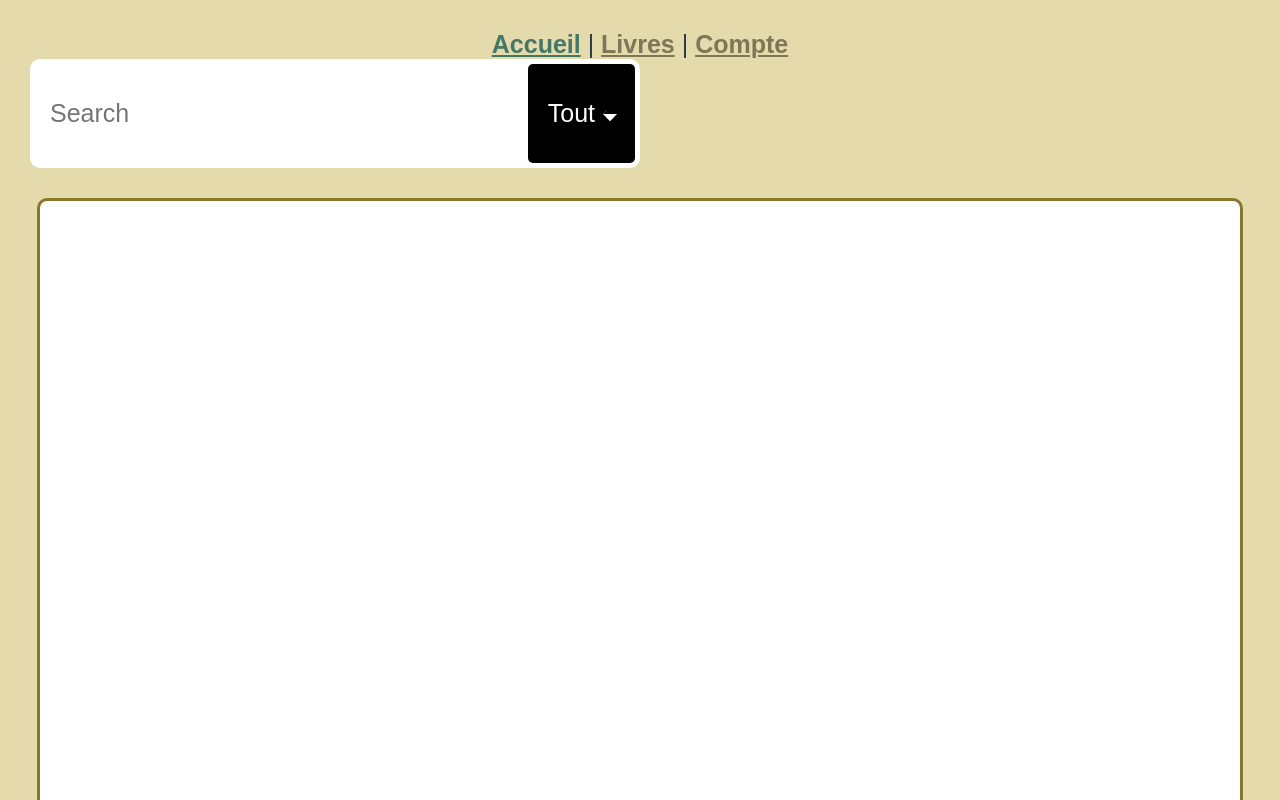
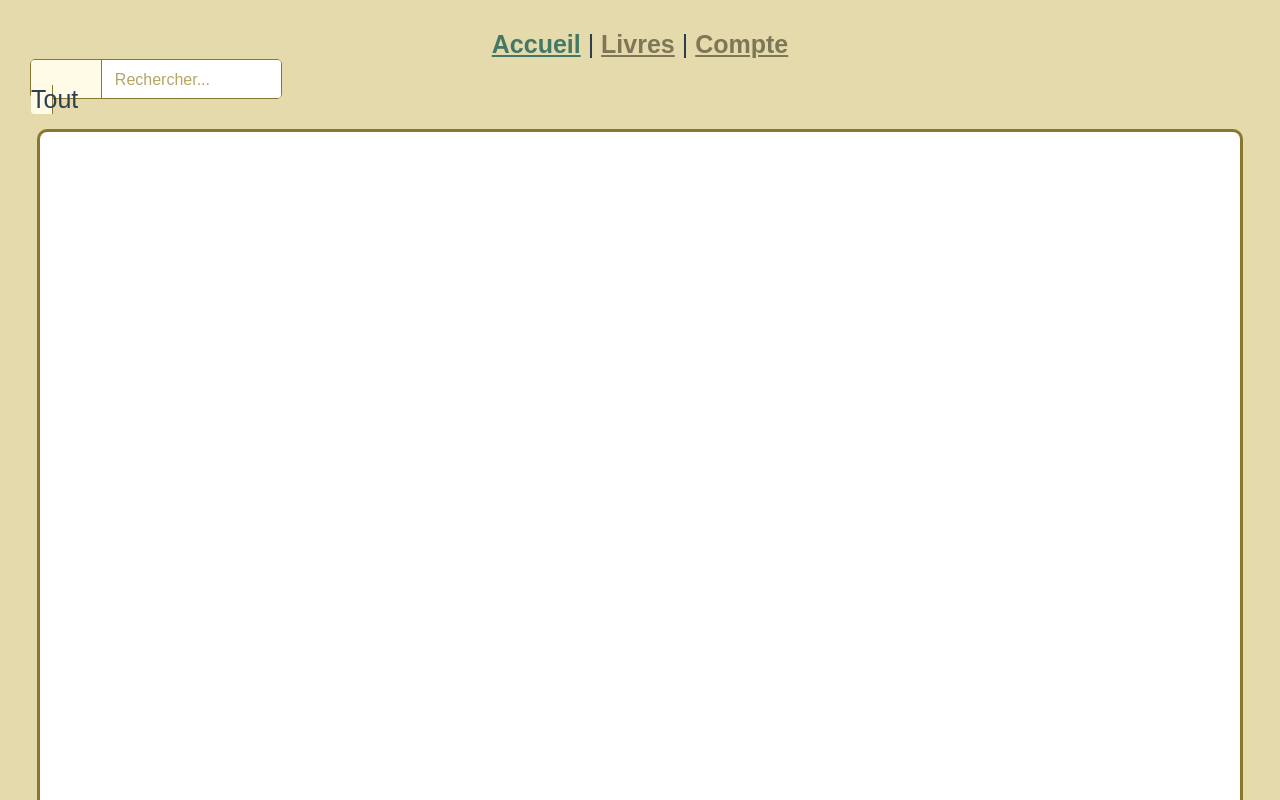
Before and after one commit to ethanschafstall/P_Web_295, a Vue app in the folder frontend/: page / in a window 1280 px wide. Shown: the top 800 px of the page. Built offline with nearby package versions, Linux system fonts and the light colour scheme.

Commit message:
updated css

```diff
--- a/frontend/src/components/SearchBar.vue
+++ b/frontend/src/components/SearchBar.vue
@@ -24,7 +24,13 @@ const setActive = (option) => {
 </script>
 
 <template>
-    <div id="searchbar">
+    <div id="search">
+        <div class="selection" @click="toggleOptions">
+            <p>{{ activeFilter.name }}</p><span></span>
+        </div>
+        <input type="text" placeholder="Rechercher... ">
+    </div>
+    <!-- <div id="searchbar">
       <form action="#">
         <div class="input_box">
           <input type="text" placeholder="Search">
@@ -38,11 +44,57 @@ const setActive = (option) => {
           </div>
         </div>
       </form>
-    </div>
+    </div> -->
   </template>
 
 <style scoped>
-#searchbar{
+#search{
+        display: flex;
+        border: 1.5px solid #87772F;
+        border-radius: 5px;
+        width: 250px;
+        height: 38px;
+    }
+.selection{
+        border: 0cm;
+        border-top-left-radius: 3.5px;
+        border-bottom-left-radius: 3.5px;
+        width: 30%;
+        border-right: #87772F 1.5px solid;
+        background-color: #FFFBE7;
+    }
+.selection p{
+        border: 0cm;
+        border-top-left-radius: 3.5px;
+        border-bottom-left-radius: 3.5px;
+        width: 30%;
+        border-right: #87772F 1.5px solid;
+        background-color: #FFFBE7;
+    }
+#search input{
+        border: 0cm;
+        border-top-right-radius: 3.5px;
+        border-bottom-right-radius: 3.5px;
+        width: 70%;
+        padding-left: 5%;
+    }
+::placeholder {
+        font-size: 16px;
+        color: #B4A665;
+        }
+#search input {
+        font-size: 15px;
+        color: #B4A665;
+    }
+#search input text{
+        font-size: 15px;
+        color: #B4A665;
+    }
+#search input:focus{
+        outline: none;
+    }
+
+/* #searchbar{
     width: 600px;
     background-color: #fff;
     border-radius: 10px;
@@ -108,7 +160,7 @@ const setActive = (option) => {
 }
 #searchbar form .filters p:hover{
     background-color: #1e1e1e;
-}
+} */
 
 
 </style>
```
